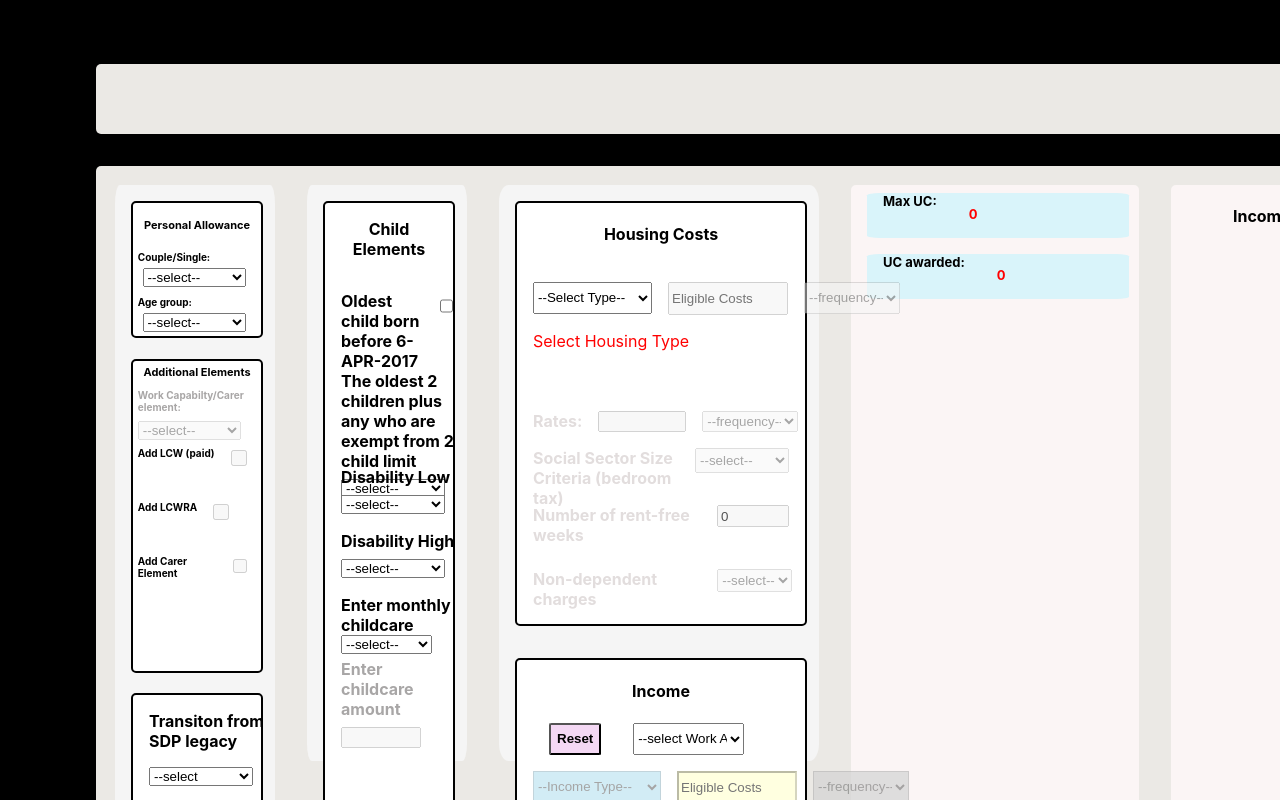
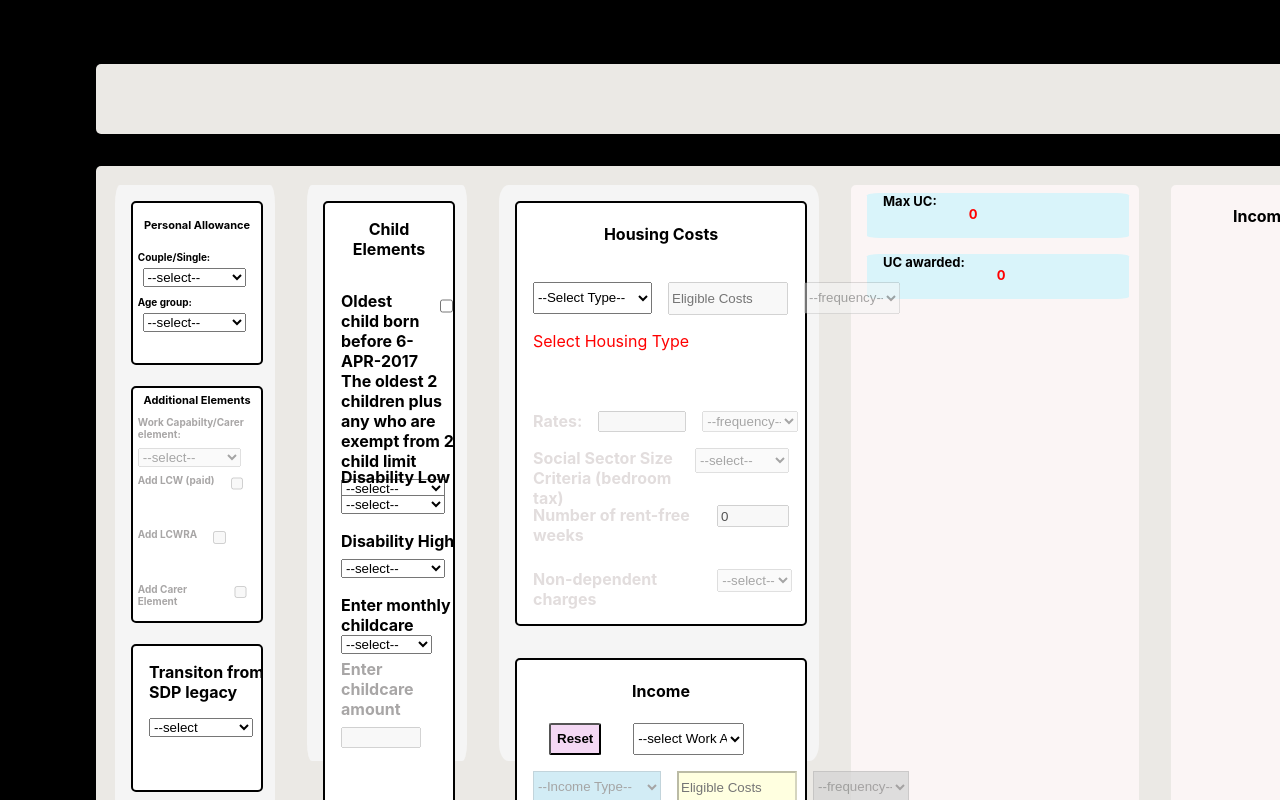
Before and after one commit to dnlstronge/benefitscalc2, a React (Create React App) app: page / in a window 1280 px wide. Shown: the top 800 px of the page. Built offline with nearby package versions, Linux system fonts and the light colour scheme.

Commit message:
[x] - more styling

```diff
--- a/src/components/UC2/WCA/WCA.module.css
+++ b/src/components/UC2/WCA/WCA.module.css
@@ -7,7 +7,7 @@
     flex-direction: column;
     background: white;
     width: 80%;
-    height: 25rem;
+    height: auto;
     margin: 0.3rem 0.3rem 0.3rem 1rem;
     border: 2px solid black;
     border-radius: 5px;
@@ -47,7 +47,7 @@
     flex-direction: column;
     height: 1.8rem;
     width: 90%;
-    margin: 0.5rem 0.5rem 0.5rem 0rem;
+    margin: 0.5rem 0.5rem 1rem 0rem;
 
 }
 
@@ -57,7 +57,7 @@
     flex-direction: column;
     height: 1.8rem;
     width: 90%;
-    margin: 0.5rem 0.5rem 0.5rem 0rem;
+    margin: 0.5rem 0.5rem 1rem 0rem;
 
 }
 
@@ -83,7 +83,6 @@
     color: rgb(168, 166, 166);
     font-size: 10px;
     font-weight: bold;
-    color: black;
     display: flex;
     flex-direction: row;
     width: auto;
@@ -110,8 +109,8 @@
 .checkbox_input {
     display: flex;
     flex-direction: row;
-    width: 1rem;
-    height: 1rem;
+    width: 0.8rem;
+    height: 0.8rem;
     margin-left: 1rem;
 
 }
```
